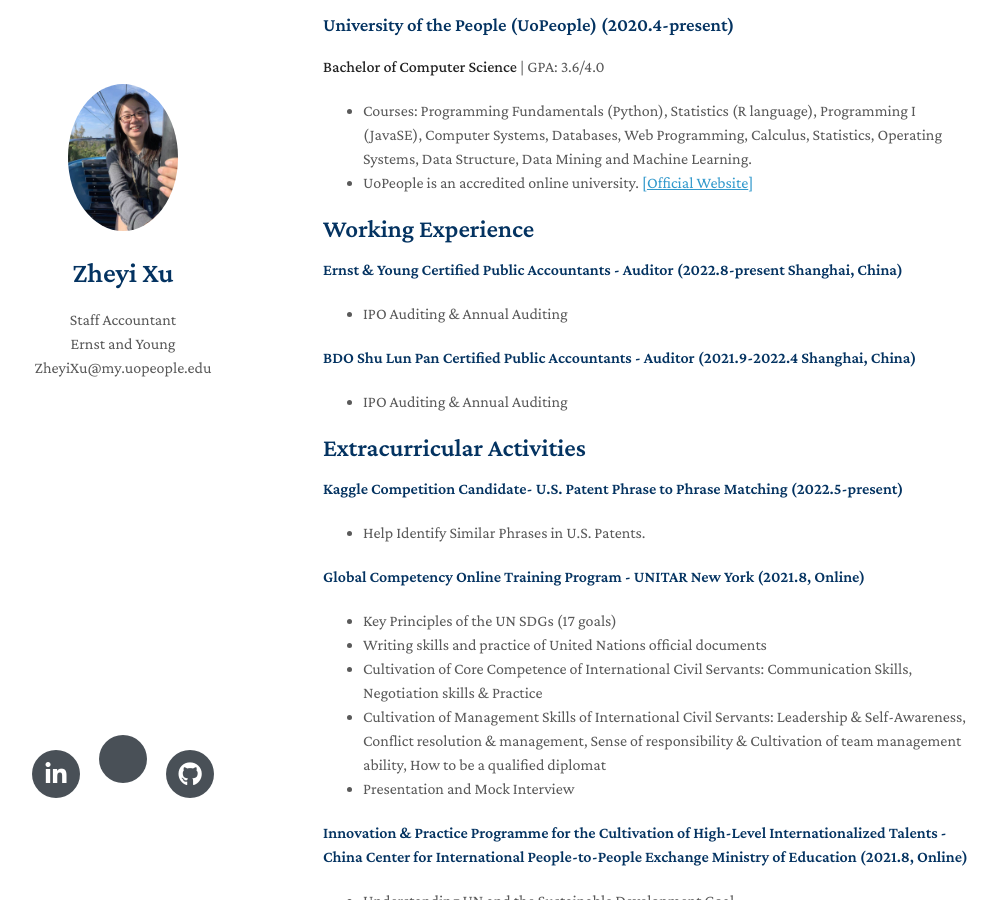
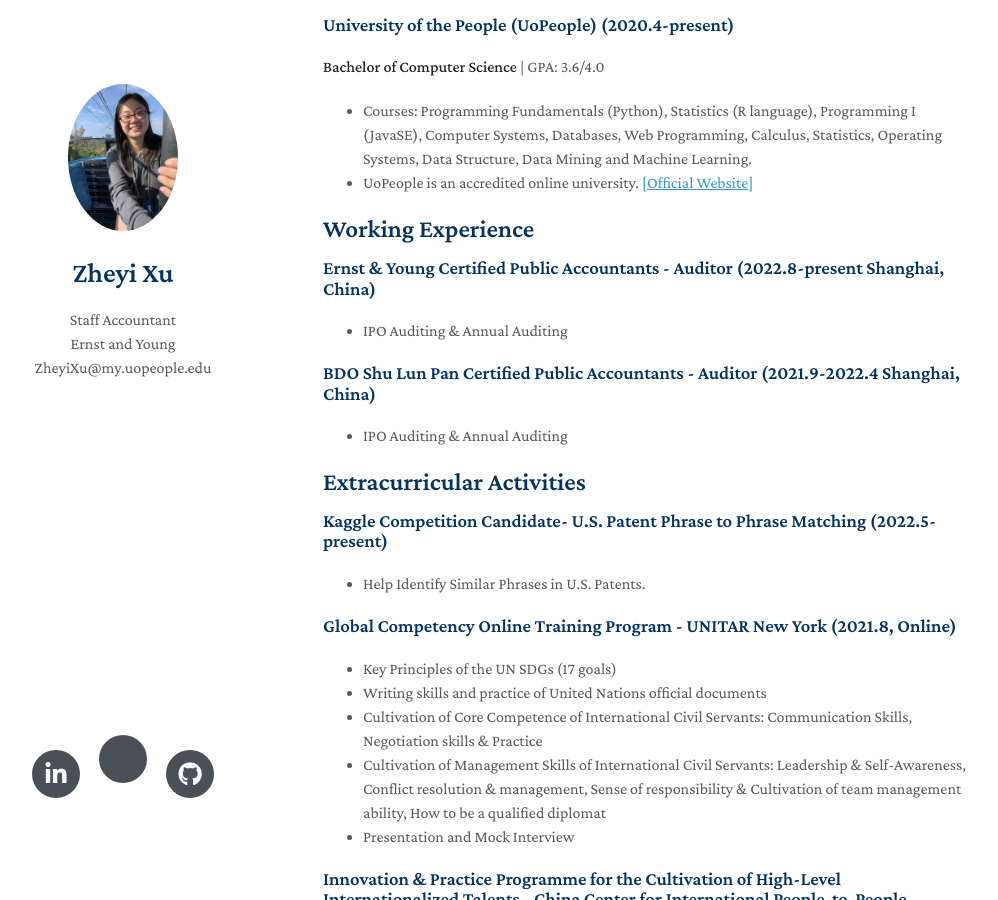
Before and after one commit to zheyixu99/zheyi-resume, a Jekyll site: the page built from index.md, in a window 1280 px wide and 900 px high, scrolled down 830 px. Shown: the whole window, without its empty margins (147-1145 px from the left). Built offline with Jekyll 4.4.1, drawn with Linux system fonts in a browser that asks for light colours; nearby versions of some CDN libraries; a style sheet for code colours, icons or effects is not loaded; our own code applies the rules of GitHub Pages for plain Markdown files.

```diff
--- a/index.md
+++ b/index.md
@@ -61,25 +61,25 @@ layout: homepage
 - UoPeople is an accredited online university. <a href="https://www.uopeople.edu" target="_blank">[<u>Official Website</u>]</a>
 
 ## Working Experience
-<h4>Ernst & Young Certified Public Accountants - Auditor (2022.8-present Shanghai, China)</h4>
+<h3>Ernst & Young Certified Public Accountants - Auditor (2022.8-present Shanghai, China)</h3>
 <ul>
 <li>IPO Auditing & Annual Auditing</li>
 </ul>
 
 
-<h4>BDO Shu Lun Pan Certified Public Accountants - Auditor (2021.9-2022.4 Shanghai, China)</h4>
+<h3>BDO Shu Lun Pan Certified Public Accountants - Auditor (2021.9-2022.4 Shanghai, China)</h3>
 <ul>
 <li>IPO Auditing & Annual Auditing</li>
 </ul>
 
 
 ## Extracurricular Activities
-<h4>Kaggle Competition Candidate- U.S. Patent Phrase to Phrase Matching (2022.5-present)</h4>
+<h3>Kaggle Competition Candidate- U.S. Patent Phrase to Phrase Matching (2022.5-present)</h3>
 <ul>
 <li>Help Identify Similar Phrases in U.S. Patents.</li>
 </ul>
 
-<h4>Global Competency Online Training Program - UNITAR New York (2021.8, Online)</h4>
+<h3>Global Competency Online Training Program - UNITAR New York (2021.8, Online)</h3>
 <ul>
 <li>Key Principles of the UN SDGs (17 goals)</li>
 <li>Writing skills and practice of United Nations official documents</li>
@@ -89,7 +89,7 @@ layout: homepage
 </ul>
 
 
-<h4>Innovation & Practice Programme for the Cultivation of High-Level Internationalized Talents - China Center for International People-to-People Exchange Ministry of Education (2021.8, Online)</h4>
+<h3>Innovation & Practice Programme for the Cultivation of High-Level Internationalized Talents - China Center for International People-to-People Exchange Ministry of Education (2021.8, Online)</h3>
 <ul>
 <li>Understanding UN and the Sustainable Development Goal</li>
 <li>Economics and Sustainability: Theories and Applications</li>
@@ -104,14 +104,14 @@ layout: homepage
 
 ## Services
 
-<h4>United Nations Online Volunteer - Jadir Taekwondo Association (AJTKD) (2022.5-present, Online)</h4>
+<h3>United Nations Online Volunteer - Jadir Taekwondo Association (AJTKD) (2022.5-present, Online)</h3>
 <ul>
 <li>Work at Advocacy and Fundraising Team.</li>
 <li>Responsible for the Financial Budget of Funds.</li>
 </ul>
 
 
-<h4>United Nations Online Volunteer - Simuka Africa Youth Association (2021.7-2021.8, Online)</h4>
+<h3>United Nations Online Volunteer - Simuka Africa Youth Association (2021.7-2021.8, Online)</h3>
 <ul>
 <li>Work at Advocacy and Fundraising Team.</li>
 <li>Identify organizations that could be reached out to for sponsorship and donation, complete the List of Given and New Potential Donors and update the Contact Details, and write proposal letters to help approach the donors through e-mail.</li>
```
